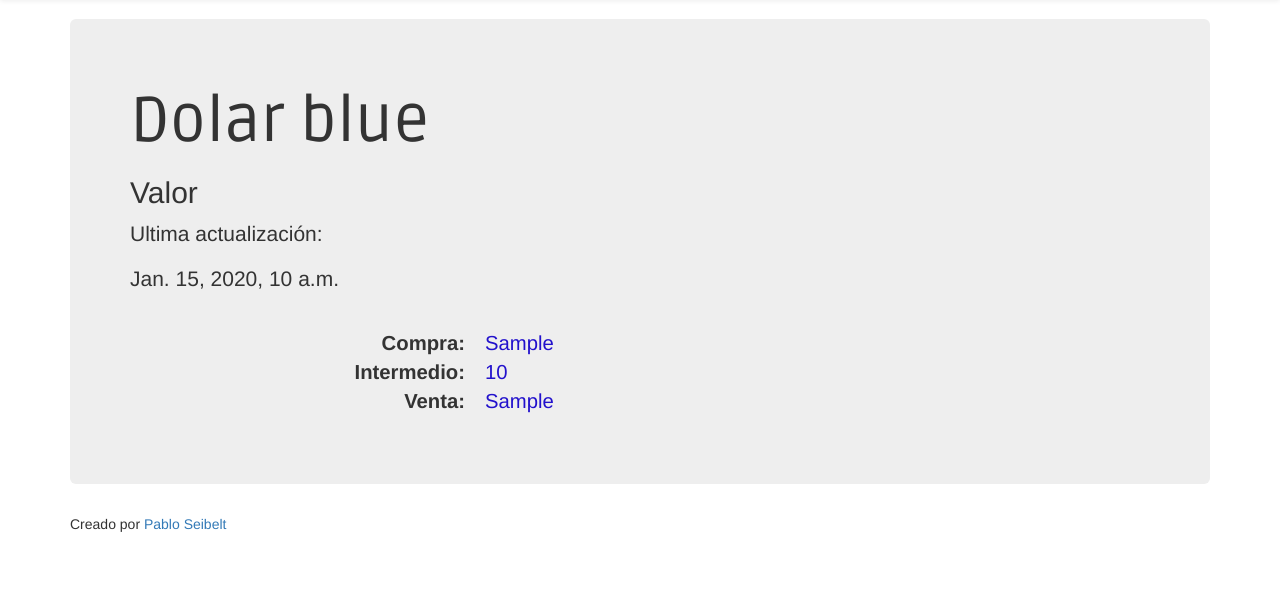
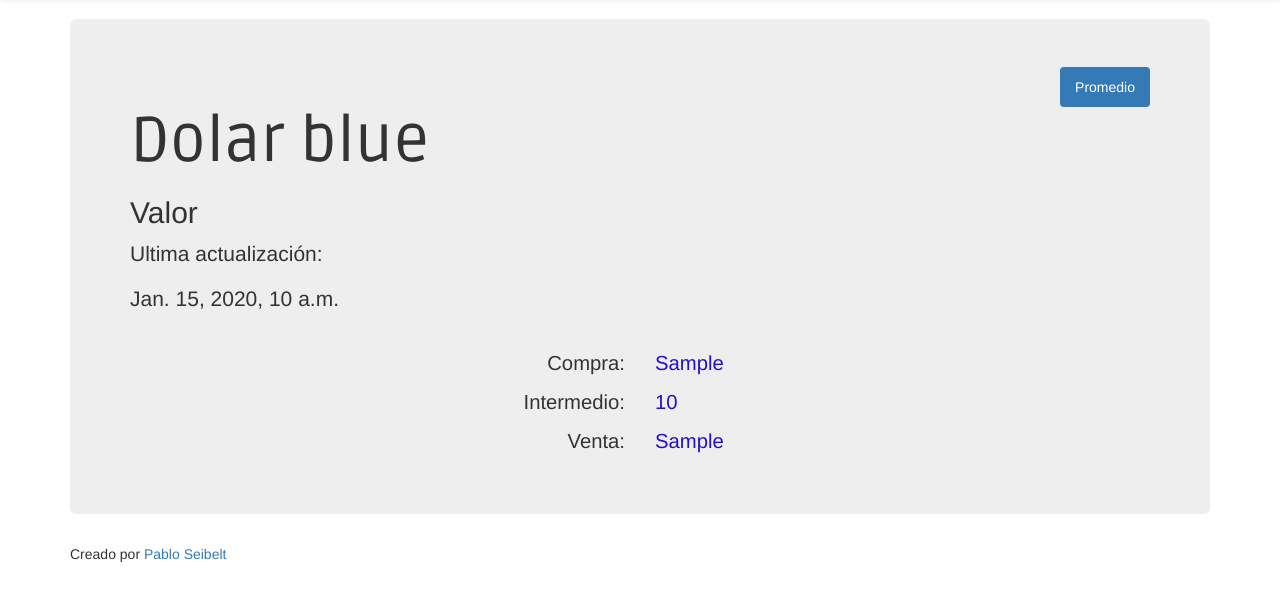
Before and after one commit to Bluelytics/bluelytics, a Django app: template bluelytics/dolar_blue/templates/index.html in a window 1280 px wide. Shown: the part 51-652 px from the top of the page. Run offline with Django 3.2, Linux system fonts and the light colour scheme; tables that the repository leaves empty hold one stand-in row (values such as "Sample post"); the template is opened without the code that fills it: values that come from a table or form of the project are taken from there, most other values are stand-ins (such as "Sample title", 1, 10 or a date in 2020); some libraries are stand-ins or nearby versions.

Commit message:
Added pills for different information sources

```diff
--- a/bluelytics/dolar_blue/static/css/base.css
+++ b/bluelytics/dolar_blue/static/css/base.css
@@ -1,10 +1,24 @@
 
-dl#last_prices{
+div#last_prices div.row div{
   font-size:1.45em;
 }
 
-dl#last_prices dd{
+div#last_prices div.row div.value{
   color:#2211cc;
+}
+
+div#last_prices div.row{
+  margin-bottom:10px;
+}
+
+@media (min-width: 996px) {
+  div#last_prices div.row div.name{
+    text-align: right;
+  }
+
+  div#last_prices div.row div.value{
+    text-align: left;
+  }
 }
 
 
@@ -15,3 +29,5 @@ h1 {
 a.navbar-brand {
   font-family: 'Roboto Slab', serif;
 }
+
+body { padding-top: 70px; }
--- a/bluelytics/dolar_blue/templates/base.html
+++ b/bluelytics/dolar_blue/templates/base.html
@@ -41,9 +41,6 @@
     </script>
 
      {% block extrahead %}{% endblock %}
-      <style>
-        body { padding-top: 70px; }
-      </style>
   </head>
 
   <body>
--- a/bluelytics/dolar_blue/templates/index.html
+++ b/bluelytics/dolar_blue/templates/index.html
@@ -2,22 +2,96 @@
 {% load tz %}
 
 {% block content %}
+<ul id="source_select" class="nav nav-pills pull-right">
+  <li class="active" data-source="average" onclick="switch_source(this)"><a href="javascript:1">Promedio</a></li>
+</ul>
+<br>
+
 <h1>Dolar blue</h1>
 <h2>Valor</h2>
 <p class="lead">Ultima actualización:</p>
 <p class="date">{% localtime on %}{{ last_price.date }}{% endlocaltime %}</p>
 <br>
 <div class="row">
-    <div class="col-md-8 col-md-offset-2">
-      <dl id="last_prices" class="dl-horizontal">
-      <dt>Compra: </dt>
-      <dd>{{ last_price.value_buy }}</dd>
-      <dt>Intermedio: </dt>
-      <dd>{{ last_price.value_avg }}</dd>
-      <dt>Venta: </dt>
-      <dd>{{ last_price.value_sell }}</dd>
-    </dl>
+    <div id="last_prices">
+      <div class="row" id="valorCompra">
+        <div class="col-md-6 name">Compra:</div>
+        <div class="col-md-6 value">{{ last_price.value_buy }}</div>
+      </div>
+      <div class="row" id="valorIntermedio">
+        <div class="col-md-6 name">Intermedio:</div>
+        <div class="col-md-6 value">{{ last_price.value_avg }}</div>
+      </div>
+      <div class="row" id="valorVenta">
+        <div class="col-md-6 name">Venta:</div>
+        <div class="col-md-6 value">{{ last_price.value_sell }}</div>
+      </div>
     </div>
 </div>
 
 {% endblock %}
+
+
+{% block extrahead %}
+
+
+<script>
+var max_sources = {{ max_sources|safe }};
+var all_sources = {{ all_sources|safe }};
+
+function sumVar(varName){
+  var passVar = varName;
+  return function(a,b){
+     return  a + b[passVar];
+   };
+}
+
+function set_source(sourceObj){
+  document.querySelector('div#valorCompra div.value').innerText = sourceObj.value_buy.toFixed(4);
+  document.querySelector('div#valorVenta div.value').innerText = sourceObj.value_sell.toFixed(4);
+  document.querySelector('div#valorIntermedio div.value').innerText = sourceObj.value_avg .toFixed(4);
+  return true;
+}
+
+function switch_source(el){
+
+  var source = el.getAttribute('data-source');
+  if (resolve_set_source(source)){
+    $('ul#source_select li.active').removeClass('active');
+    $('ul#source_select li[data-source="'+source+'"]').addClass('active');
+  }
+}
+
+function resolve_set_source(source){
+  var resolved_source;
+  if(source == "average"){
+    resolved_source = {
+      'value_sell': max_sources.reduce(sumVar('value_sell'), 0)/max_sources.length,
+      'value_buy': max_sources.reduce(sumVar('value_buy'), 0)/max_sources.length,
+      'value_avg': max_sources.reduce(sumVar('value_avg'), 0)/max_sources.length,
+    };
+  }else{
+    search = $.grep(max_sources, function(s){return s.source == source;});
+
+    if (search.length == 0){return;}
+    else
+      resolved_source = search[0];
+  }
+
+  return set_source(resolved_source);
+}
+
+$.ready = function(){
+  resolve_set_source('average');
+
+  var src_sel = $('ul#source_select');
+  for (key in all_sources){
+    var src = all_sources[key];
+    var nel = $.parseHTML('<li data-source="'+src.name+'" onclick="switch_source(this)"><a href="javascript:1">'+src.description+'</a></li>');
+    src_sel.append(nel);
+  }
+};
+
+</script>
+
+{% endblock %}
```
Also changed, not shown: bluelytics/dolar_blue/templates/graph.html (+27 -23 lines), bluelytics/dolar_blue/views.py (+11 -16 lines).
